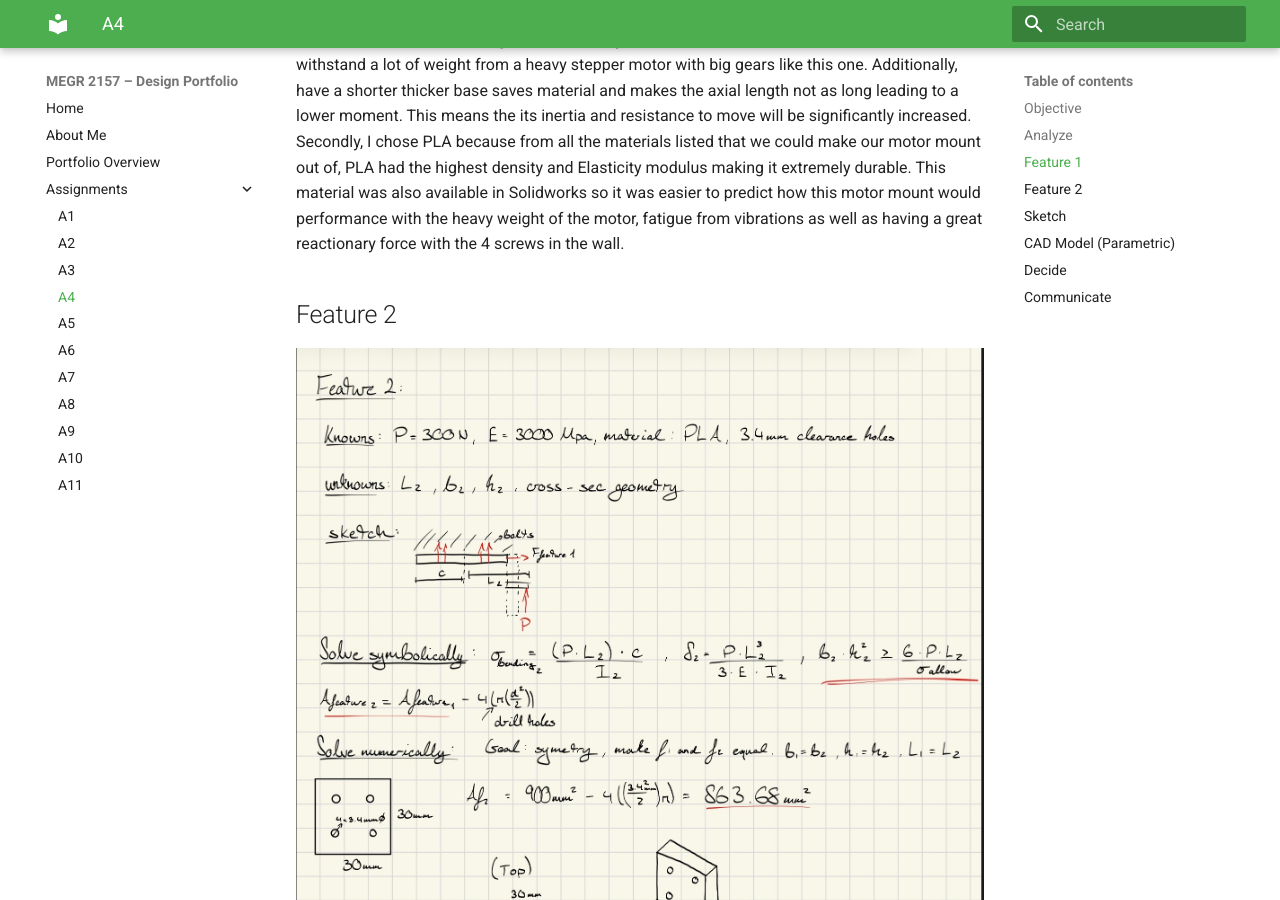
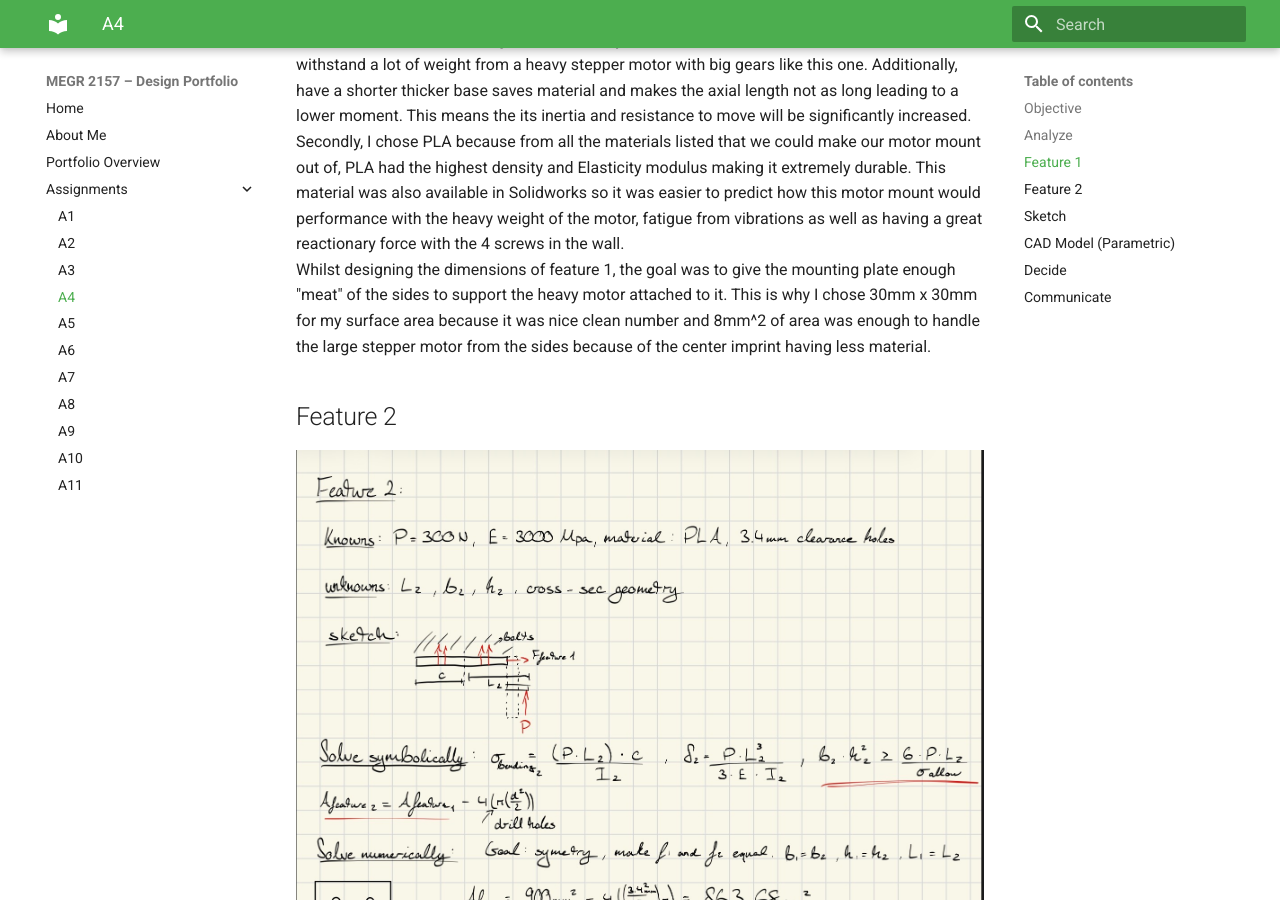
Before and after one commit to jhatch24/megr2156-portfolio, an MkDocs documentation site: the page built from docs/assignments/A04/index.md, in a window 1280 px wide and 900 px high, scrolled down 1474 px. Built offline with MkDocs 1.6.1 and Material for MkDocs 9.7.7, drawn with Linux system fonts in a browser that asks for light colours.

Commit message:
Enhance feature 1 description in index.md
Added details about material choice and design dimensions for feature 1.

```diff
--- a/docs/assignments/A04/index.md
+++ b/docs/assignments/A04/index.md
@@ -8,6 +8,7 @@ The objective of this assignment was for us obtain working knowledge by designin
 ![Feature1](IMG_0209.jpeg)
 When designing feature 1, the material I chose has a lot of significance in how it minimizes deflection. With a thick enough, almost stubby base for the motor, the mount will be able to withstand a lot of weight from a heavy stepper motor with big gears like this one. Additionally, have a shorter thicker base saves material and makes the axial length not as long leading to a lower moment. This means the its inertia and resistance to move will be significantly increased.
 Secondly, I chose PLA because from all the materials listed that we could make our motor mount out of, PLA had the highest density and Elasticity modulus making it extremely durable. This material was also available in Solidworks so it was easier to predict how this motor mount would performance with the heavy weight of the motor, fatigue from vibrations as well as having a great reactionary force with the 4 screws in the wall.
+Whilst designing the dimensions of feature 1, the goal was to give the mounting plate enough "meat" of the sides to support the heavy motor attached to it. This is why I chose 30mm x 30mm for my surface area because it was nice clean number and 8mm^2 of area was enough to handle the large stepper motor from the sides because of the center imprint having less material.
 
 ## Feature 2
 ![Feature2](IMG_0210.jpeg)
```
